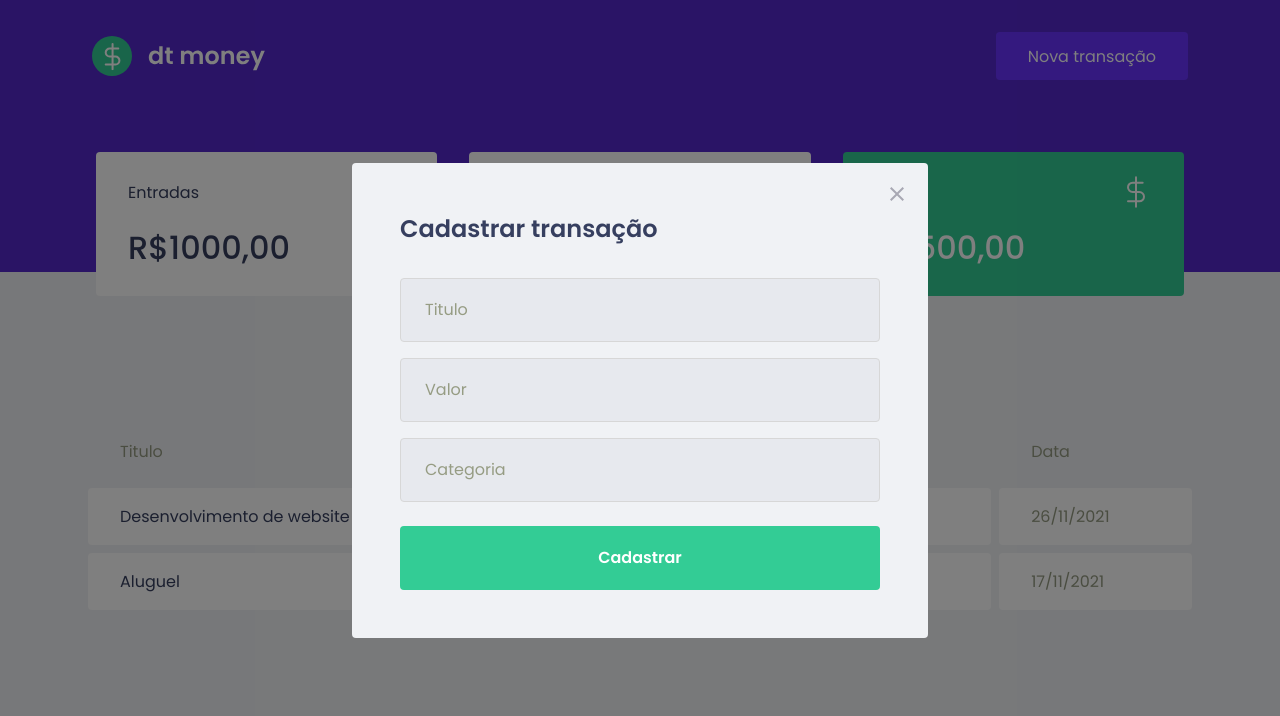
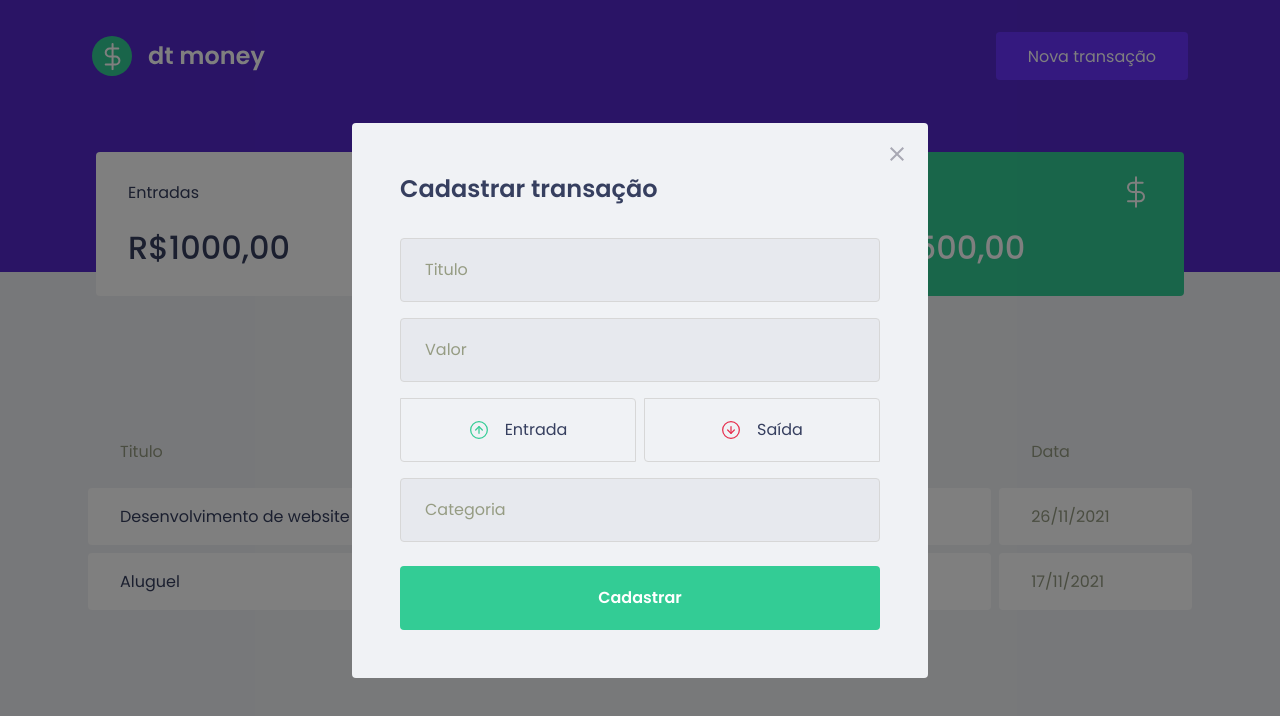
Before and after one commit to williangomesdev/Ignite-02-dtmoney, a React (Create React App) app: page / in a window 1280 px wide. Both pictures are taken after a click on the button "Nova transação". Shown: the top 716 px of the page. Built offline with nearby package versions, Linux system fonts and the light colour scheme; no server answers; what miragejs would draw is missing.

Commit message:
Modal buttons styled

```diff
--- a/package.json
+++ b/package.json
@@ -12,6 +12,7 @@
     "@types/react-dom": "^17.0.0",
     "axios": "^0.24.0",
     "miragejs": "^0.1.42",
+    "polished": "^4.1.3",
     "react": "^17.0.2",
     "react-dom": "^17.0.2",
     "react-modal": "^3.14.4",
--- a/src/components/NewTransactionModal/index.tsx
+++ b/src/components/NewTransactionModal/index.tsx
@@ -1,6 +1,8 @@
 import Modal from "react-modal";
 import closeImg from "../../assets/close.svg";
-import { Container } from "./styles";
+import incomeImg from "../../assets/income.svg";
+import outcomeImg from "../../assets/outcome.svg";
+import { Container, TransactionTypeContainer } from "./styles";
 
 interface NewTransactionModalProps {
   isOpen: boolean;
@@ -28,6 +30,16 @@ export function NewTransactionModal({
         <h2>Cadastrar transação</h2>
         <input type="text" placeholder="Titulo" />
         <input type="number" placeholder="Valor" />
+        <TransactionTypeContainer>
+          <button type="button">
+            <img src={incomeImg} alt="Entrada" />
+            <span>Entrada</span>
+          </button>
+          <button type="button">
+            <img src={outcomeImg} alt="Entrada" />
+            <span>Saída</span>
+          </button>
+        </TransactionTypeContainer>
         <input type="text" placeholder="Categoria" />
         <button type="submit">Cadastrar</button>
       </Container>
--- a/src/components/NewTransactionModal/styles.ts
+++ b/src/components/NewTransactionModal/styles.ts
@@ -1,4 +1,5 @@
 import styled from "styled-components";
+import { darken } from "polished";
 
 export const Container = styled.form`
   h2 {
@@ -43,3 +44,37 @@ export const Container = styled.form`
     }
   }
 `;
+
+export const TransactionTypeContainer = styled.div`
+  margin: 1rem 0;
+  display: grid;
+  grid-template-columns: 1fr 1fr;
+  gap: 0.5rem;
+
+  button {
+    height: 4rem;
+    border: 1px solid #d7d7d7;
+    border-radius: 0%.25rem;
+    background: transparent;
+    display: flex;
+    justify-content: center;
+    align-items: center;
+    transition: border-color 0.2s;
+
+    &::hover {
+      border-color: ${darken(0.1, "#d7d7d7")};
+    }
+  }
+
+  img {
+    width: 1.25rem;
+    height: 1.25rem;
+  }
+
+  span {
+    display: inline-block;
+    margin-left: 1rem;
+    font-size: 1rem;
+    color: var(--text-title);
+  }
+`;
```
Also changed, not shown: 1 other file (tests, documents, lock files or other folders).
